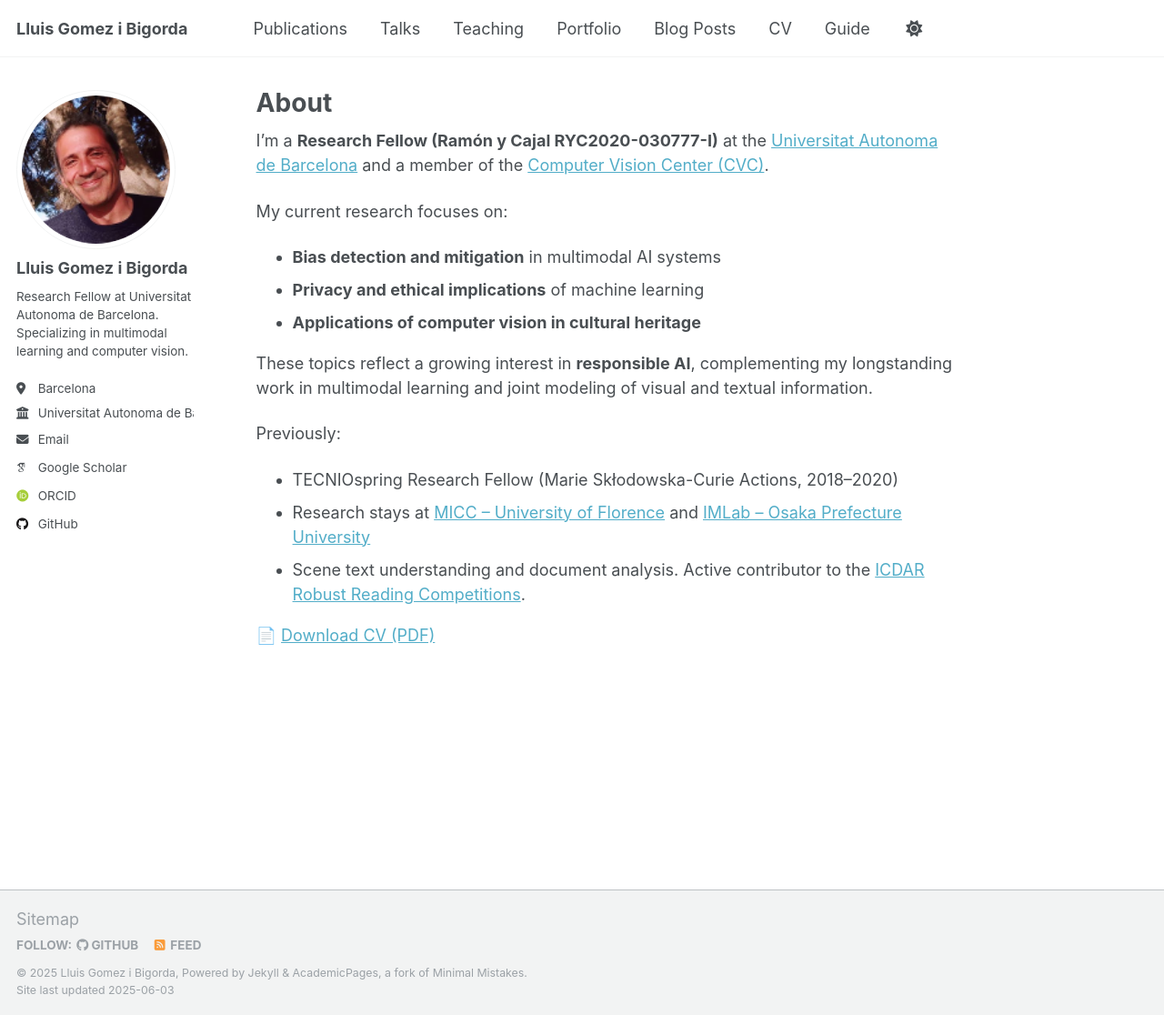
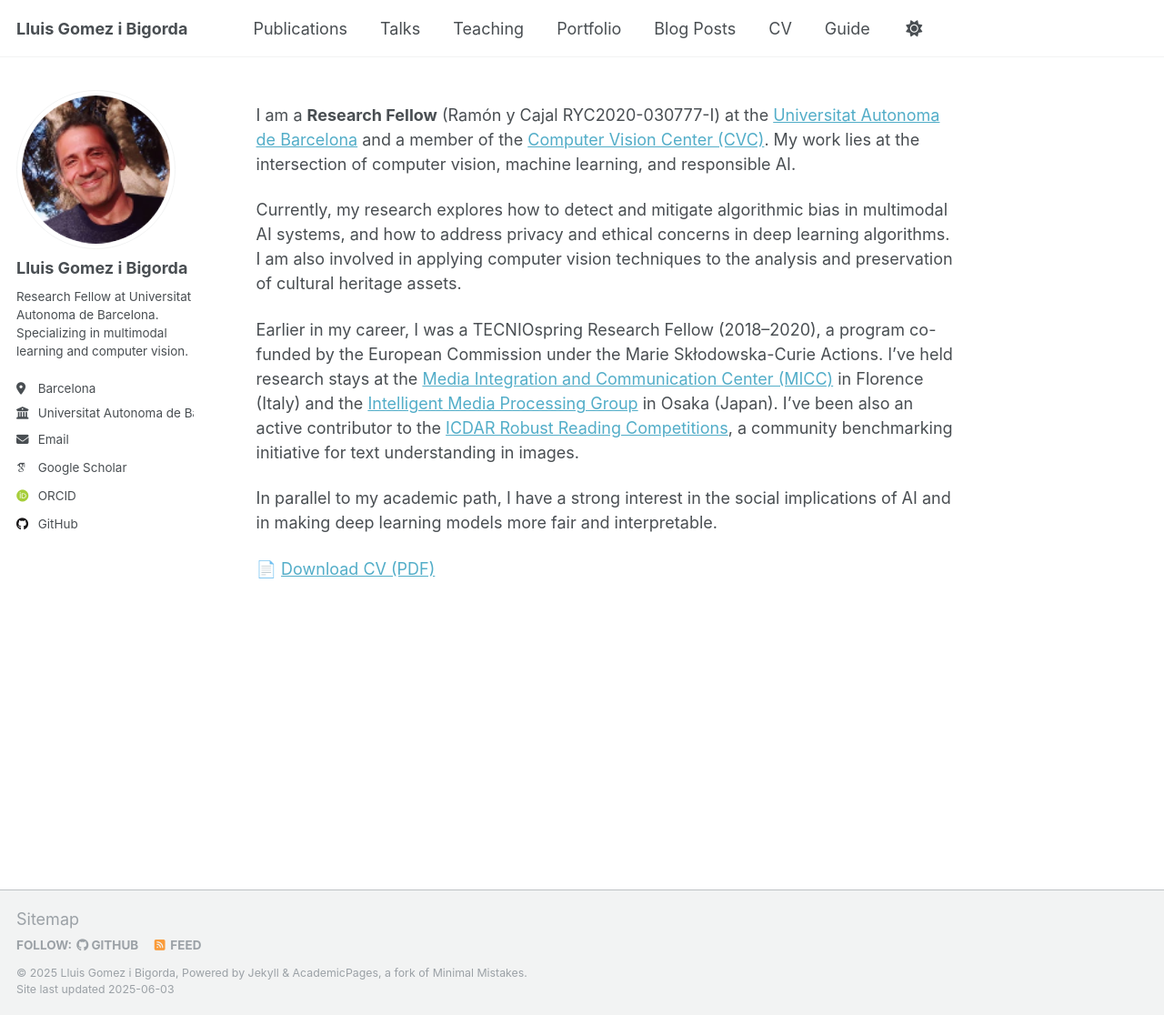
Before and after one commit to lluisgomez/lluisgomez.github.io, a Jekyll site: the page built from _pages/about.md, in a window 1280 px wide and 1116 px high. Shown: the whole window at 91% size. Built offline with Jekyll 4.4.1, drawn with Linux system fonts in a browser that asks for light colours; some web fonts are replaced.

Commit message:
Update about.md

```diff
--- a/_pages/about.md
+++ b/_pages/about.md
@@ -1,5 +1,5 @@
 ---
-title: About
+title: ""
 permalink: /
 author_profile: true
 redirect_from:
@@ -7,19 +7,12 @@ redirect_from:
   - /about.html
 ---
 
-I’m a **Research Fellow (Ramón y Cajal RYC2020-030777-I)** at the [Universitat Autonoma de Barcelona](https://www.uab.cat/) and a member of the [Computer Vision Center (CVC)](https://www.cvc.uab.es/).
+I am a **Research Fellow** (Ramón y Cajal RYC2020-030777-I) at the [Universitat Autonoma de Barcelona](https://www.uab.cat/) and a member of the [Computer Vision Center (CVC)](https://www.cvc.uab.es/). My work lies at the intersection of computer vision, machine learning, and responsible AI.
 
-My current research focuses on:
+Currently, my research explores how to detect and mitigate algorithmic bias in multimodal AI systems, and how to address privacy and ethical concerns in deep learning algorithms. I am also involved in applying computer vision techniques to the analysis and preservation of cultural heritage assets.
 
-- **Bias detection and mitigation** in multimodal AI systems
-- **Privacy and ethical implications** of machine learning
-- **Applications of computer vision in cultural heritage**
+Earlier in my career, I was a TECNIOspring Research Fellow (2018–2020), a program co-funded by the European Commission under the Marie Skłodowska-Curie Actions. I've held research stays at the [Media Integration and Communication Center (MICC)](https://www.micc.unifi.it/) in Florence (Italy) and the [Intelligent Media Processing Group](http://imlab.jp/index-e.html) in Osaka (Japan). I've been also an active contributor to the [ICDAR Robust Reading Competitions](http://rrc.cvc.uab.es/), a community benchmarking initiative for text understanding in images.
 
-These topics reflect a growing interest in **responsible AI**, complementing my longstanding work in multimodal learning and joint modeling of visual and textual information.
-
-Previously:
-- TECNIOspring Research Fellow (Marie Skłodowska-Curie Actions, 2018–2020)
-- Research stays at [MICC – University of Florence](https://www.micc.unifi.it/) and [IMLab – Osaka Prefecture University](http://imlab.jp/index-e.html)
-- Scene text understanding and document analysis. Active contributor to the [ICDAR Robust Reading Competitions](http://rrc.cvc.uab.es/).
+In parallel to my academic path, I have a strong interest in the social implications of AI and in making deep learning models more fair and interpretable.
 
 📄 [Download CV (PDF)](/files/LluisGomezBigorda_CV2023.pdf)
```
